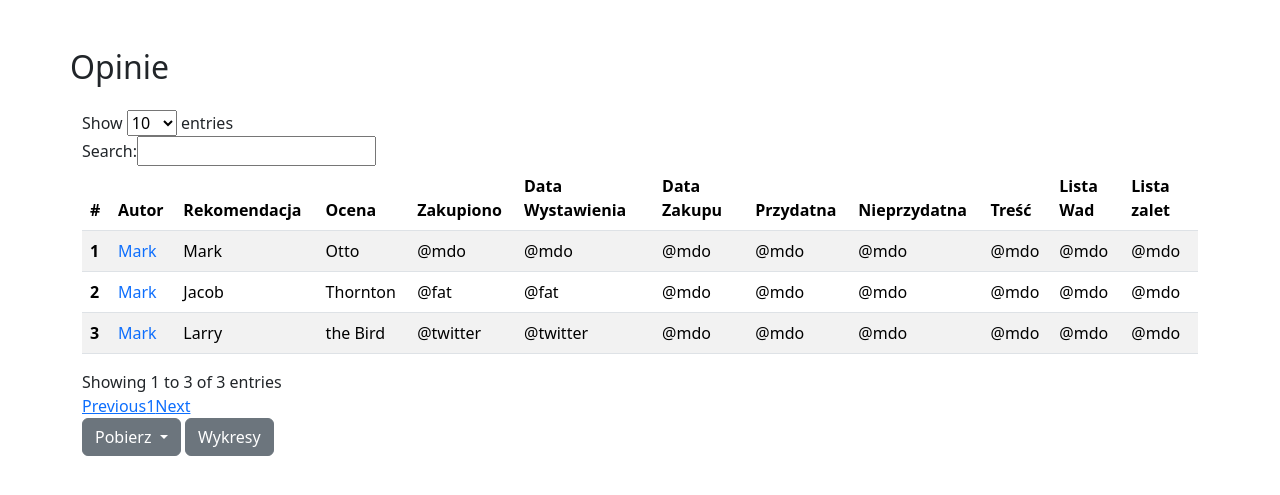
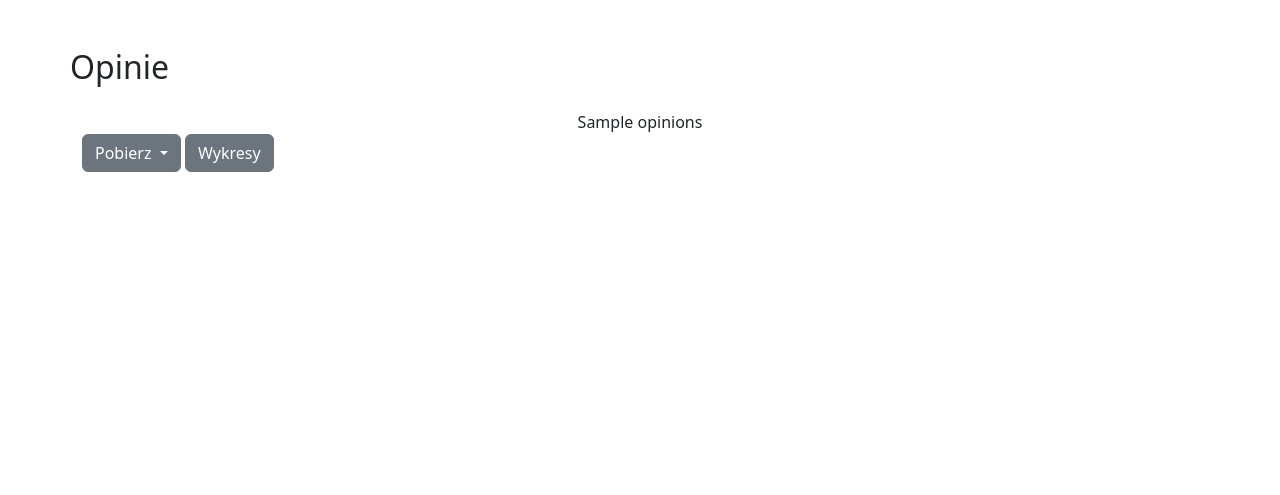
Before and after one commit to Marta203/CeneoWebScrapper, a Flask app: template app/templates/product.html.jinja in a window 1280 px wide. Shown: the part 57-552 px from the top of the page. Run offline with Flask 3, Linux system fonts and the light colour scheme; the template is opened without the code that fills it: most values are stand-ins (such as "Sample title", 1, 10 or a date in 2020); some libraries are stand-ins or nearby versions.

Commit message:
23-06-2023 MS part 1

```diff
--- a/app/templates/base.html.jinja
+++ b/app/templates/base.html.jinja
@@ -8,6 +8,7 @@
     <title>{%block title %}{% endblock %}</title>
     <link href="https://cdn.jsdelivr.net/npm/bootstrap@5.3.0-alpha1/dist/css/bootstrap.min.css" rel="stylesheet"
         integrity="sha384-GLhlTQ8iRABdZLl6O3oVMWSktQOp6b7In1Zl3/Jr59b6EGGoI1aFkw7cmDA6j6gD" crossorigin="anonymous">
+    {%block styles %}{% endblock %}
     <style>
         .navbar-toggler-icon {
             background-image: url(../static/img/menu.svg);
--- a/app/templates/extraction.html.jinja
+++ b/app/templates/extraction.html.jinja
@@ -8,11 +8,11 @@ Ekstrakcja opinii | CeneoScrapper
     <div class=" row justify-content-center align-items-center row-cols-1 row-cols-md-2 g-5 m-4"
         style="max-width: 1080px; height: 100%;">
         <div class="col">
-            <form action="/product">
+            <form action="{{url_for('extract')}}" method="POST">
                 <label for="productId" class="mb-2" style="font-size: 1.2rem;">Id Produktu</label>
                 <div class="form-group d-flex flex-row gap-3">
                     <input type="text" required minlength="6" maxlength="20" class="form-control" id="productId"
-                        placeholder="2137420">
+                        placeholder="2137420" name="product_code">
                     <button type="submit" class="btn btn-outline-dark">Ekstraktuj</button>
                 </div>
             </form>
--- a/app/templates/product.html.jinja
+++ b/app/templates/product.html.jinja
@@ -1,14 +1,17 @@
 {% extends "base.html.jinja" %}
 {% block title %}
-Product | CeneoScrapper
+{{product_code}} | CeneoScrapper
 {% endblock title %}
 {% block content %}
+{% block styles %}
+<link rel="stylesheet" href="https://cdn.datatables.net/1.13.4/css/jquery.dataTables.css" />
+{% endblock styles %}
 <!-- style="word-wrap: break-word;min-width: 160px;max-width: 160px;" -->
 <div class="container" style="height: 40vh;">
     <div class="mt-5">
         <div class="col d-flex justify-content-center align-items-center row table-responsive">
             <h1 style="padding: 0" class="mb-4 h2">Opinie</h1>
-            <table id="opinionsList" class="table table-striped table-hover">
+            <!-- <table id="opinionsList" class="table table-striped table-hover">
                 <thead>
                     <tr>
                         <th scope="col">#</th>
@@ -26,51 +29,10 @@ Product | CeneoScrapper
                     </tr>
                 </thead>
                 <tbody>
-                    <tr>
-                        <th scope="row">1</th>
-                        <td><a href="/product" class="text-decoration-none">Mark</a></td>
-                        <td>Mark</td>
-                        <td>Otto</td>
-                        <td>@mdo</td>
-                        <td>@mdo</td>
-                        <td>@mdo</td>
-                        <td>@mdo</td>
-                        <td>@mdo</td>
-                        <td>@mdo</td>
-                        <td>@mdo</td>
-                        <td>@mdo</td>
-                        </td>
-                    </tr>
-                    <tr>
-                        <th scope="row">2</th>
-                        <td><a href="/product" class="text-decoration-none">Mark</a></td>
-                        <td>Jacob</td>
-                        <td>Thornton</td>
-                        <td>@fat</td>
-                        <td>@fat</td>
-                        <td>@mdo</td>
-                        <td>@mdo</td>
-                        <td>@mdo</td>
-                        <td>@mdo</td>
-                        <td>@mdo</td>
-                        <td>@mdo</td>
-                    </tr>
-                    <tr>
-                        <th scope="row">3</th>
-                        <td><a href="/product" class="text-decoration-none">Mark</a></td>
-                        <td>Larry</td>
-                        <td>the Bird</td>
-                        <td>@twitter</td>
-                        <td>@twitter</td>
-                        <td>@mdo</td>
-                        <td>@mdo</td>
-                        <td>@mdo</td>
-                        <td>@mdo</td>
-                        <td>@mdo</td>
-                        <td>@mdo</td>
-                    </tr>
+                    {{opinions|safe}}
                 </tbody>
-            </table>
+            </table> -->
+            {{opinions|safe}}
             <div class="buttons align-self-end ">
                 <button class="btn btn-secondary dropdown-toggle" type="button" data-bs-toggle="dropdown"
                     aria-expanded="false">
```
Also changed, not shown: app/routes.py (+44 -5 lines), app/utils.py (added, +26 -0 lines), 1 other file.
